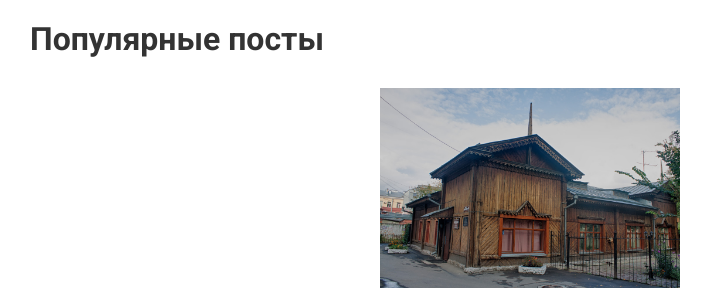
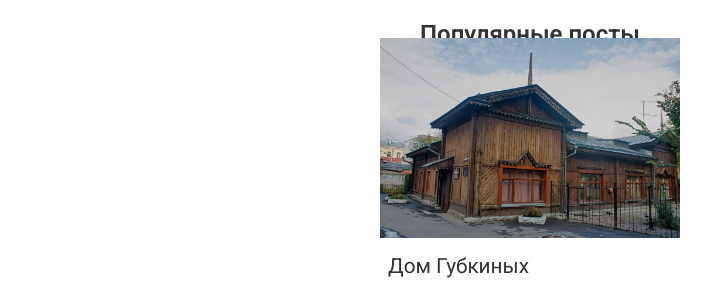
Before and after one commit to Roca12341241234/StreetsDeploy, a Django app: template project/streets/templates/index.html in a window 1280 px wide. Shown: the part 236-529 px from the top of the page, without its empty margins (110-821 px from the left). Run offline with Django 5.2, Linux system fonts and the light colour scheme; the template is opened without the code that fills it: values that come from a table or form of the project are taken from there, others are empty; data comes from the database, SQL or seed files in the repository.

Commit message:
new title

```diff
--- a/project/streets/static/css/index.css
+++ b/project/streets/static/css/index.css
@@ -38,3 +38,11 @@
 .more-posts {
 	align-self: center;
 }
+
+.slider-posts-header {
+    font-size: 1.5em;
+    font-weight: 600;
+    text-align: center;
+    color: var(--title);
+    margin-bottom: -40px;
+}
--- a/project/streets/templates/index.html
+++ b/project/streets/templates/index.html
@@ -18,21 +18,22 @@
 		<p class="intro-info-text">{{ project_text|safe }}</p>
 		<div class="intro-btns">
 			{% for category in categories %}
-			<a href="posts?category={{ category.id }}" class="btn">{{ category.name|upper }}</a>
+				<a
+					href="posts?category={{ category.id }}"
+					class="btn">
+					{{ category.name|upper }}
+				</a>
 			{% endfor %}
 		</div>
 	</section>
 
-	<h1>Популярные посты</h1>
-
+	<div class="slider-posts-header">Популярные посты</div>
 	<section class="slider-posts">
 		{% include 'slider_posts.html' %}
 	</section>
 
 	<a class="btn more-posts" href="{% url 'posts' %}">БОЛЬШЕ ПОСТОВ</a>
-
 {% endblock %}
-
 
 {% block js %}
 <script type="text/javascript" src="{% static 'js/slick/slick.min.js' %}"></script>
```
